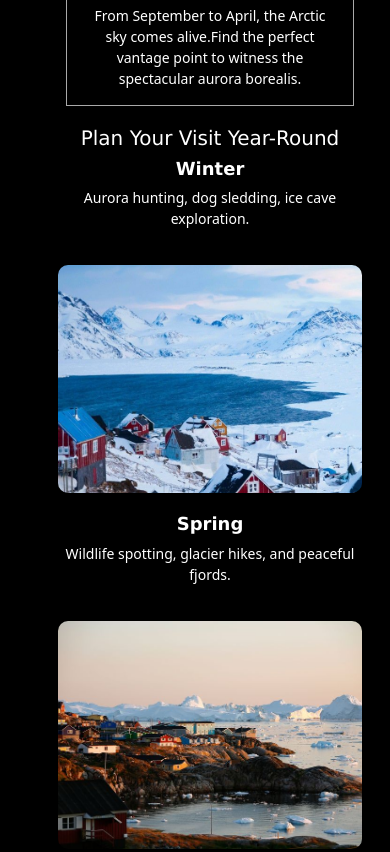
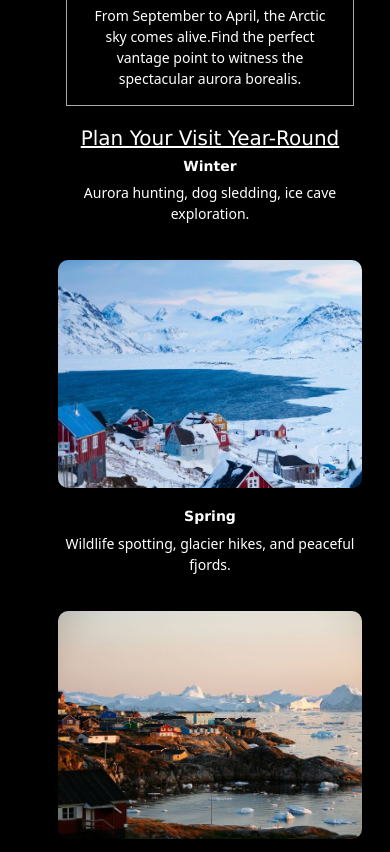
Before and after one commit to arashalenana/visit-greenland, a plain HTML site: page index.html in a window 390 px wide. Shown: the part 3673-4525 px from the top of the page. Drawn offline with nearby package versions, Linux system fonts and the light colour scheme.

Commit message:
Updated visit plan h1 mobile

```diff
--- a/css/main.css
+++ b/css/main.css
@@ -544,6 +544,10 @@ header.scrolled {
     flex-direction: column;
     gap: 10px;
   }
+  .visit_plan h1{
+    text-decoration: underline;
+    margin-top: 20px;
+  }
   .seasons-container {
     display: flex;
     flex-direction: column;
@@ -556,7 +560,7 @@ header.scrolled {
     text-align: center;
   }
   .season-text h2 {
-    font-size: 18px;
+    font-size:14px;
     margin-bottom: 8px;
   }
   .season-text p {
```
